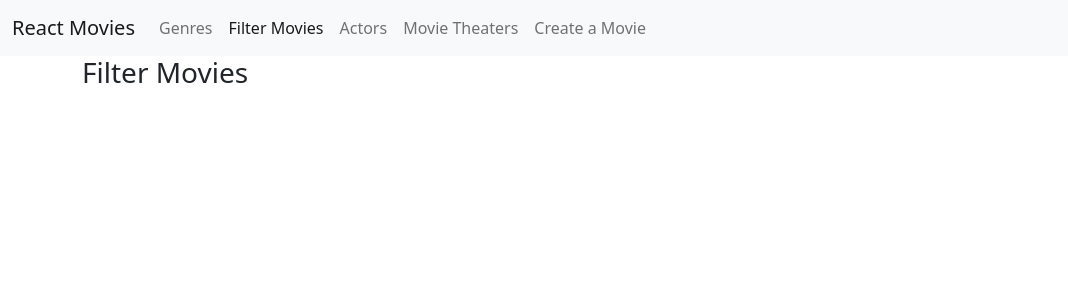
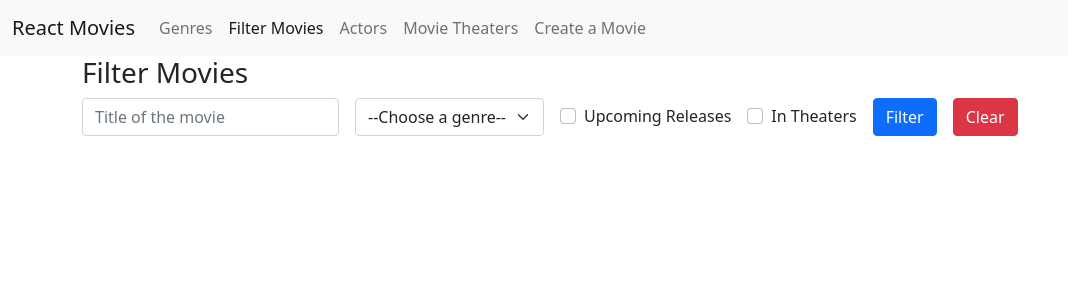
Before and after one commit to underthehoodlearning/react-movies, a React (Create React App) app: page /movies/filter in a window 1280 px wide. Shown: the top 300 px of the page, without its empty margins (0-1068 px from the left). Built offline with nearby package versions, Linux system fonts and the light colour scheme.

Commit message:
Implemented Filter Movies page

```diff
--- a/src/genres/genres.model.d.ts
+++ b/src/genres/genres.model.d.ts
@@ -1,3 +1,8 @@
 export interface GenresCreationDTO {
     name: string;
 }
+
+export interface GenreDTO {
+    id: number;
+    name: string;
+}
--- a/src/movies/filter-movies.tsx
+++ b/src/movies/filter-movies.tsx
@@ -1,5 +1,78 @@
+import { Formik, Form, Field } from "formik";
+import genres from "../genres/genres";
+import { GenreDTO } from "../genres/genres.model";
+import Button from "../utils/button";
+
 export default function FilterMovies(){
+    const initialValues: FilterMoviesForm = {
+        title: '',
+        genreId: 0,
+        upcomingReleases: false,
+        inTheaters: false
+    }
+
+    const genres: GenreDTO[] = [{ id: 1, name: 'Drama' }, { id: 2, name: 'Comedy' }];
+
     return (
-        <h3>Filter Movies</h3>
+        <>
+            <h3>Filter Movies</h3>
+            <Formik initialValues={initialValues}
+                onSubmit={values => console.log(values)}
+            >
+                {(formikProps) => (
+                    <Form>
+                        <div className="row gx-3 align-items-center">
+                            <div className="col-auto">
+                                <input type="text" className="form-control" id="title"
+                                    placeholder="Title of the movie"
+                                    {...formikProps.getFieldProps("title")}
+                                />
+                            </div>
+                            <div className="col-auto">
+                                <select className="form-select"
+                                    {...formikProps.getFieldProps("genreId")}
+                                >
+                                    <option value="0">--Choose a genre--</option>
+                                    {genres.map(genre => <option key={genre.id}
+                                        value={genre.id}
+                                    >{genre.name}</option>)}
+                                </select>
+                            </div>
+                            <div className="col-auto">
+                                <div className="form-check">
+                                    <Field className="form-check-input" id="upcomingReleases"
+                                    name="upcomingReleases" type="checkbox" />
+                                    <label className="form-check-label"
+                                    htmlFor="upcomingReleases">Upcoming Releases</label>
+                                </div>
+                            </div>
+                            <div className="col-auto">
+                                <div className="form-check">
+                                    <Field className="form-check-input" id="inTheaters"
+                                    name="inTheaters" type="checkbox" />
+                                    <label className="form-check-label"
+                                    htmlFor="inTheaters">In Theaters</label>
+                                </div>
+                            </div>
+                            <div className="col-auto">
+                                <Button className="btn btn-primary"
+                                onClick={() => formikProps.submitForm()}
+                                >Filter</Button>
+                                <Button className="btn btn-danger ms-3"
+                                onClick={() => formikProps.setValues(initialValues)}
+                                >Clear</Button>
+                            </div>
+                        </div>
+                    </Form>
+                )}
+            </Formik>
+        </>
     )
 }
+
+interface FilterMoviesForm {
+    title: string;
+    genreId: number;
+    upcomingReleases: boolean;
+    inTheaters: boolean;
+}
--- a/src/utils/button.tsx
+++ b/src/utils/button.tsx
@@ -3,7 +3,7 @@ export default function Button(props: ButtonProps){
     return <button
     type={props.type}
     disabled={props.disabled}
-    className="btn btn-primary"
+    className={props.className}
     onClick={props.onClick}
     >{props.children}</button>
 }
@@ -13,9 +13,11 @@ interface ButtonProps{
   onClick?(): void;
   type: "button" | "submit";
   disabled: boolean;
+  className: string;
 }
 
 Button.defaultProps = {
   type: "button",
-  disabled: false
+  disabled: false,
+  className: "btn btn-primary"
 }
```
